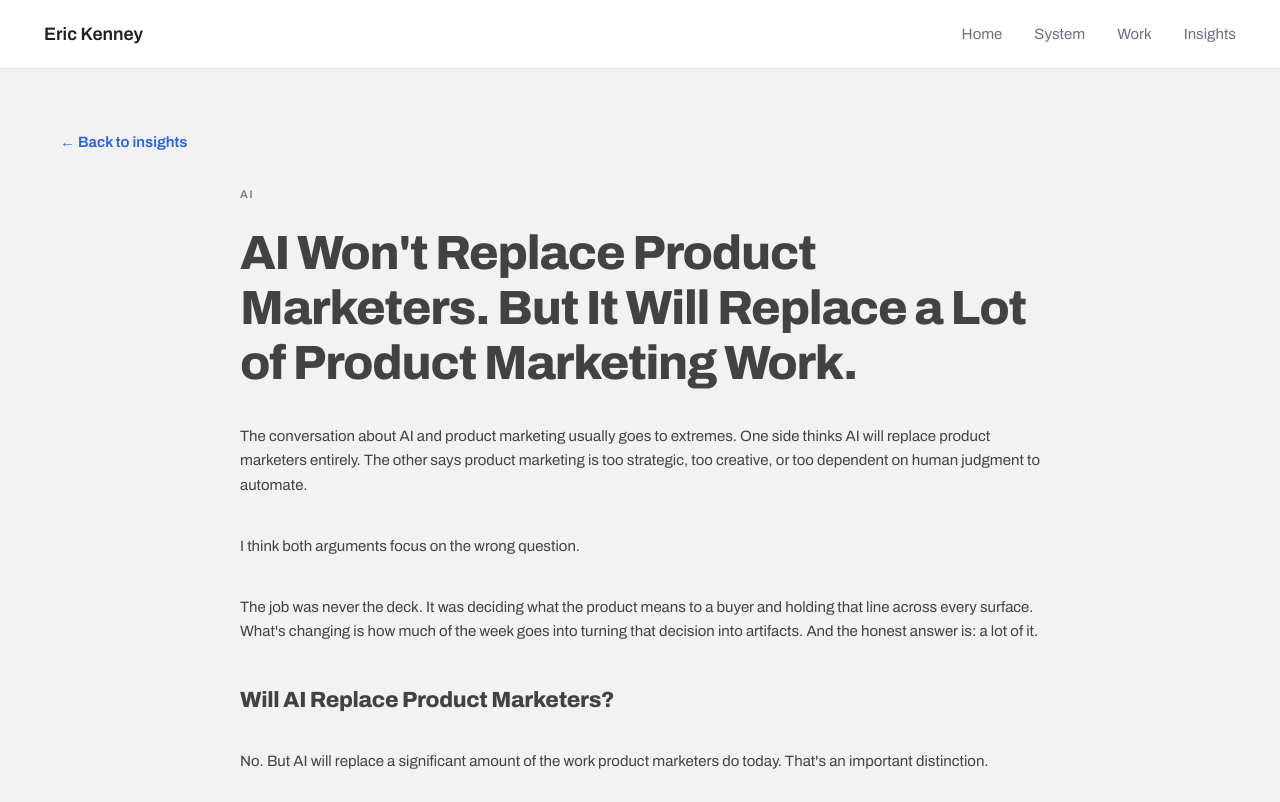
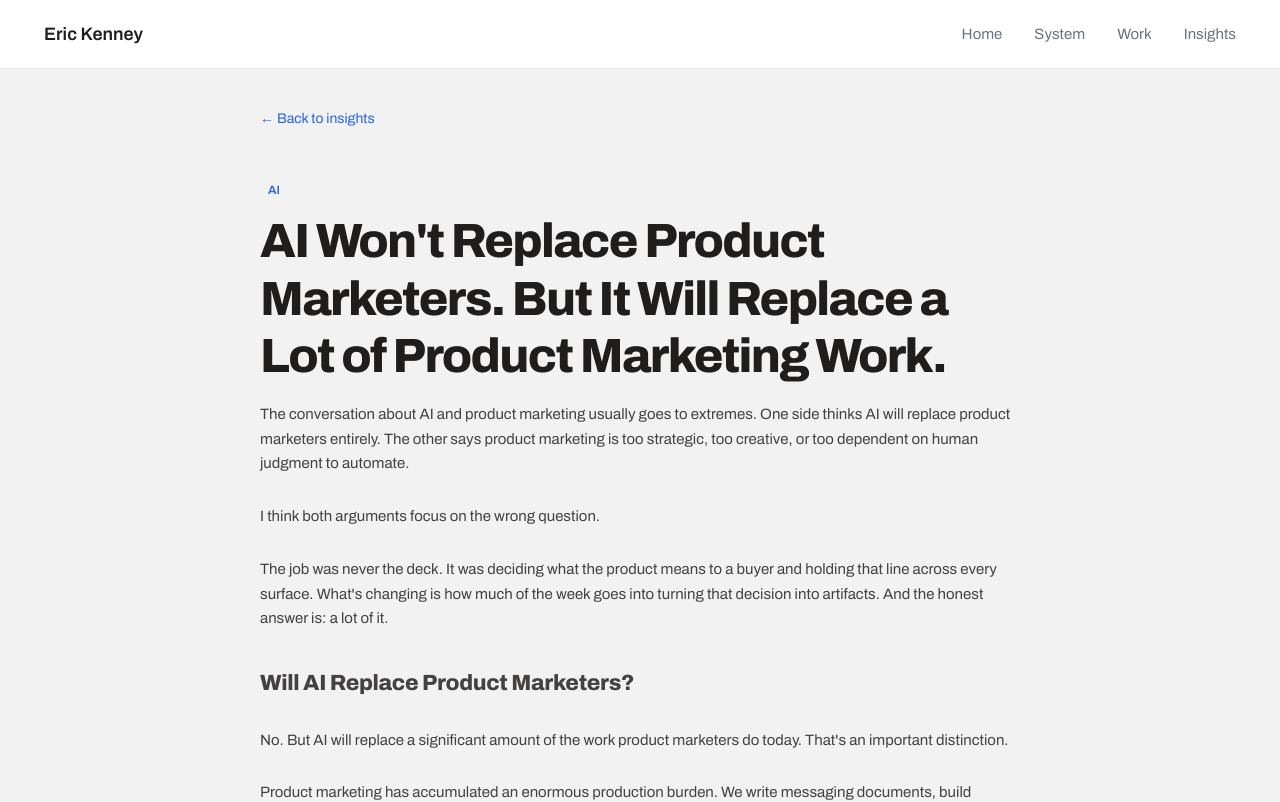
Before and after one commit to eric-kenney/eric-kenney-portfolio, a Next.js app: page /insights/ai-replace-product-marketers in a window 1280 px wide. Shown: the top 802 px of the page. Built offline with nearby package versions, Linux system fonts and the light colour scheme.

Commit message:
Update page.tsx

```diff
--- a/app/insights/[slug]/page.tsx
+++ b/app/insights/[slug]/page.tsx
@@ -1,43 +1,74 @@
+'use client';
+
+import { blogPosts } from '@/app/data/blogPosts';
 import Link from 'next/link';
-import { getBlogPostBySlug, blogPosts } from '@/app/data/blogPosts';
-
-export function generateStaticParams() {
-  return blogPosts.map((post) => ({
-    slug: post.slug,
-  }));
-}
+import { useEffect, useState } from 'react';
 
 export default async function BlogPostPage({ params }: { params: Promise<{ slug: string }> }) {
   const { slug } = await params;
-
-  console.log('Available slugs:', blogPosts.map(p => p.slug));
-  console.log('Looking for slug:', slug);
-
-  const post = getBlogPostBySlug(slug);
-
-  console.log('Found post:', post);
+  const post = blogPosts.find(p => p.slug === slug);
 
   if (!post) {
     return (
-      <div style={{ maxWidth: '1240px', margin: '0 auto', padding: 'clamp(40px, 5vw, 80px) clamp(16px, 4vw, 40px)', textAlign: 'center' }}>
+      <div style={{ padding: '40px 20px', textAlign: 'center' }}>
         <h1>Post not found</h1>
-        <Link href="/insights" style={{ color: '#2563eb', fontWeight: '600' }}>
-          ← Back to insights
+        <Link href="/insights" style={{ color: '#2563eb' }}>
+          Back to insights
         </Link>
       </div>
     );
   }
 
   const parseMarkdown = (text: string) => {
-  return text.split('\n').map((line, idx) => {
+    // First, convert markdown tables to HTML
+    let processedText = text;
+    const tableRegex = /\|(.+)\n\|[-\s|:]+\n((?:\|.+\n?)*)/g;
+
+    processedText = processedText.replace(tableRegex, (match) => {
+      const lines = match.trim().split('\n');
+      if (lines.length < 2) return match;
+
+      const headerCells = lines[0].split('|').filter(cell => cell.trim());
+      const bodyLines = lines.slice(2);
+
+      let html = '<table style="width: 100%; border-collapse: collapse; margin: 24px 0; border: 1px solid #201e1d;">';
+
+      html += '<thead><tr style="border-bottom: 2px solid #201e1d; background-color: #f8f4f4;">';
+      headerCells.forEach(cell => {
+        html += `<th style="padding: 12px; text-align: left; font-weight: 800;">${cell.trim()}</th>`;
+      });
+      html += '</tr></thead>';
+
+      html += '<tbody>';
+      bodyLines.forEach(line => {
+        const cells = line.split('|').filter(cell => cell.trim());
+        if (cells.length > 0) {
+          html += '<tr style="border-bottom: 1px solid #e0e0e0;">';
+          cells.forEach(cell => {
+            html += `<td style="padding: 12px;">${cell.trim()}</td>`;
+          });
+          html += '</tr>';
+        }
+      });
+      html += '</tbody></table>';
+
+      return html;
+    });
+
+    return processedText.split('\n').map((line, idx) => {
+      // Skip table lines
+      if (line.includes('|')) {
+        return null;
+      }
+
       if (line.startsWith('# ')) {
-      return <h1 key={idx} style={{ fontSize: 'clamp(24px, 5vw, 28px)', fontWeight: '800', margin: 'clamp(16px, 2vw, 24px) 0 clamp(12px, 1.5vw, 16px)', letterSpacing: '-0.015em', wordBreak: 'break-word', overflowWrap: 'break-word' }}>{line.replace('# ', '')}</h1>;
+        return <h1 key={idx} style={{ fontSize: '28px', fontWeight: '800', margin: '24px 0 16px', letterSpacing: '-0.015em' }}>{line.replace('# ', '')}</h1>;
       }
       if (line.startsWith('## ')) {
-      return <h2 key={idx} style={{ fontSize: 'clamp(20px, 3.5vw, 22px)', fontWeight: '800', margin: 'clamp(16px, 2vw, 20px) 0 clamp(10px, 1.5vw, 12px)', letterSpacing: '-0.015em', wordBreak: 'break-word', overflowWrap: 'break-word' }}>{line.replace('## ', '')}</h2>;
+        return <h2 key={idx} style={{ fontSize: '22px', fontWeight: '800', margin: '20px 0 12px', letterSpacing: '-0.015em' }}>{line.replace('## ', '')}</h2>;
       }
       if (line.startsWith('### ')) {
-      return <h3 key={idx} style={{ fontSize: 'clamp(16px, 2.5vw, 18px)', fontWeight: '800', margin: 'clamp(12px, 1.5vw, 16px) 0 clamp(8px, 1vw, 10px)', letterSpacing: '-0.015em', wordBreak: 'break-word', overflowWrap: 'break-word' }}>{line.replace('### ', '')}</h3>;
+        return <h3 key={idx} style={{ fontSize: '18px', fontWeight: '800', margin: '16px 0 10px', letterSpacing: '-0.015em' }}>{line.replace('### ', '')}</h3>;
       }
 
       // Handle bullet points with bold text and links
@@ -46,23 +77,18 @@ const parseMarkdown = (text: string) => {
         let parts: (string | React.ReactNode)[] = [];
         let lastIdx = 0;
 
-      // Handle links first
         const linkRegex = /\[([^\]]+)\]\(([^)]+)\)/g;
         const boldRegex = /\*\*([^*]+)\*\*/g;
 
-      // Create segments by finding all links and bold text
         const segments: Array<{type: 'text' | 'link' | 'bold', content: string, url?: string}> = [];
         let tempIdx = 0;
-
-      let linkMatch;
-      let boldMatch;
 
         while (tempIdx < bulletContent.length) {
           linkRegex.lastIndex = tempIdx;
           boldRegex.lastIndex = tempIdx;
 
-        linkMatch = linkRegex.exec(bulletContent);
-        boldMatch = boldRegex.exec(bulletContent);
+          const linkMatch = linkRegex.exec(bulletContent);
+          const boldMatch = boldRegex.exec(bulletContent);
 
           let nextMatch = null;
           let nextType: 'link' | 'bold' | null = null;
@@ -95,8 +121,8 @@ const parseMarkdown = (text: string) => {
         parts = segments.map((seg, i) => {
           if (seg.type === 'link') {
             return seg.url?.startsWith('/') ?
-            <Link key={i} href={seg.url} style={{ color: '#2563eb', fontWeight: '600', wordBreak: 'break-word', overflowWrap: 'break-word' }}>{seg.content}</Link> :
-            <a key={i} href={seg.url} style={{ color: '#2563eb', fontWeight: '600', wordBreak: 'break-word', overflowWrap: 'break-word' }}>{seg.content}</a>;
+              <Link key={i} href={seg.url} style={{ color: '#2563eb', fontWeight: '600' }}>{seg.content}</Link> :
+              <a key={i} href={seg.url} target="_blank" rel="noopener noreferrer" style={{ color: '#2563eb', fontWeight: '600' }}>{seg.content}</a>;
           } else if (seg.type === 'bold') {
             return <strong key={i} style={{ fontWeight: '600' }}>{seg.content}</strong>;
           } else {
@@ -104,7 +130,7 @@ const parseMarkdown = (text: string) => {
           }
         });
 
-      return <li key={idx} style={{ margin: '6px 0 6px 20px', lineHeight: '1.65', color: '#444141', fontSize: 'clamp(14px, 1.8vw, 15px)', wordBreak: 'break-word', overflowWrap: 'break-word' }}>{parts}</li>;
+        return <li key={idx} style={{ margin: '6px 0 6px 20px', lineHeight: '1.65', color: '#444141' }}>{parts}</li>;
       }
 
       // Handle regular paragraphs with bold text and links
@@ -153,8 +179,8 @@ const parseMarkdown = (text: string) => {
         const parts = segments.map((seg, i) => {
           if (seg.type === 'link') {
             return seg.url?.startsWith('/') ?
-            <Link key={i} href={seg.url} style={{ color: '#2563eb', fontWeight: '600', wordBreak: 'break-word', overflowWrap: 'break-word' }}>{seg.content}</Link> :
-            <a key={i} href={seg.url} style={{ color: '#2563eb', fontWeight: '600', wordBreak: 'break-word', overflowWrap: 'break-word' }}>{seg.content}</a>;
+              <Link key={i} href={seg.url} style={{ color: '#2563eb', fontWeight: '600' }}>{seg.content}</Link> :
+              <a key={i} href={seg.url} target="_blank" rel="noopener noreferrer" style={{ color: '#2563eb', fontWeight: '600' }}>{seg.content}</a>;
           } else if (seg.type === 'bold') {
             return <strong key={i} style={{ fontWeight: '600' }}>{seg.content}</strong>;
           } else {
@@ -162,33 +188,48 @@ const parseMarkdown = (text: string) => {
           }
         });
 
-      return <p key={idx} style={{ margin: 'clamp(8px, 1vw, 12px) 0', lineHeight: '1.65', color: '#444141', fontSize: 'clamp(14px, 1.8vw, 15px)', wordBreak: 'break-word', overflowWrap: 'break-word' }}>{parts}</p>;
+        return <p key={idx} style={{ margin: '8px 0', lineHeight: '1.65', color: '#444141' }}>{parts}</p>;
       }
 
       return <div key={idx} style={{ height: '12px' }}></div>;
-  });
+    }).filter(Boolean);
   };
 
+  const ClientWrapper = () => {
+    const [mounted, setMounted] = useState(false);
+
+    useEffect(() => {
+      setMounted(true);
+    }, []);
+
+    if (!mounted) return null;
+
     return (
-    <>
-      <div style={{ maxWidth: '1240px', margin: '0 auto', padding: 'clamp(40px, 5vw, 80px) clamp(16px, 4vw, 40px)', minHeight: '100vh' }}>
-        <Link href="/insights" style={{ color: '#2563eb', fontSize: 'clamp(13px, 1.8vw, 15px)', fontWeight: '600', marginBottom: 'clamp(24px, 3vw, 40px)', display: 'inline-block', wordBreak: 'break-word', overflowWrap: 'break-word' }}>
+      <div style={{ maxWidth: '800px', margin: '0 auto', padding: '40px 20px' }}>
+        <Link href="/insights" style={{ color: '#2563eb', textDecoration: 'none', fontSize: '14px', marginBottom: '20px', display: 'inline-block' }}>
           ← Back to insights
         </Link>
 
-        <div style={{ maxWidth: '800px', margin: '0 auto' }}>
-          <div style={{ marginBottom: 'clamp(20px, 2vw, 32px)' }}>
-            <div className="label" style={{ marginBottom: 'clamp(12px, 1.5vw, 16px)' }}>{post.category}</div>
-            <div style={{ fontSize: 'clamp(11px, 1.5vw, 12px)', color: '#7d7979', marginTop: '12px' }}>
-            </div>
+        <div style={{ marginTop: '30px' }}>
+          <div style={{ display: 'inline-block', padding: '4px 8px', backgroundColor: '#f3f2f2', borderRadius: '4px', marginBottom: '12px' }}>
+            <span style={{ fontSize: '12px', fontWeight: '600', color: '#2563eb' }}>{post.category}</span>
           </div>
 
-          <div style={{ fontSize: 'clamp(14px, 1.8vw, 15px)', lineHeight: '1.65', color: '#444141' }}>
-            <h1 style={{ marginBottom: 'clamp(20px, 3vw, 32px)', fontSize: 'clamp(28px, 6vw, 48px)', fontWeight: '800', lineHeight: '1.15', letterSpacing: '-0.025em', wordBreak: 'break-word', overflowWrap: 'break-word' }}>{post.title}</h1>
-            {parseMarkdown(post.content)}
+          <h1 style={{ fontSize: 'clamp(28px, 5vw, 48px)', fontWeight: '800', lineHeight: '1.2', marginBottom: '16px', color: '#201e1d' }}>
+            {post.title}
+          </h1>
+
+          <div style={{ fontSize: '15px', lineHeight: '1.65', color: '#444141', marginBottom: '40px' }}>
+            {parseMarkdown(post.content).map((element, index) => (
+              <div key={index} dangerouslySetInnerHTML={element && typeof element === 'string' ? { __html: element } : undefined}>
+                {typeof element !== 'string' && element}
+              </div>
+            ))}
           </div>
         </div>
       </div>
-    </>
     );
+  };
+
+  return <ClientWrapper />;
 }
```
Lines whose indentation alone changed are shown as unchanged.
